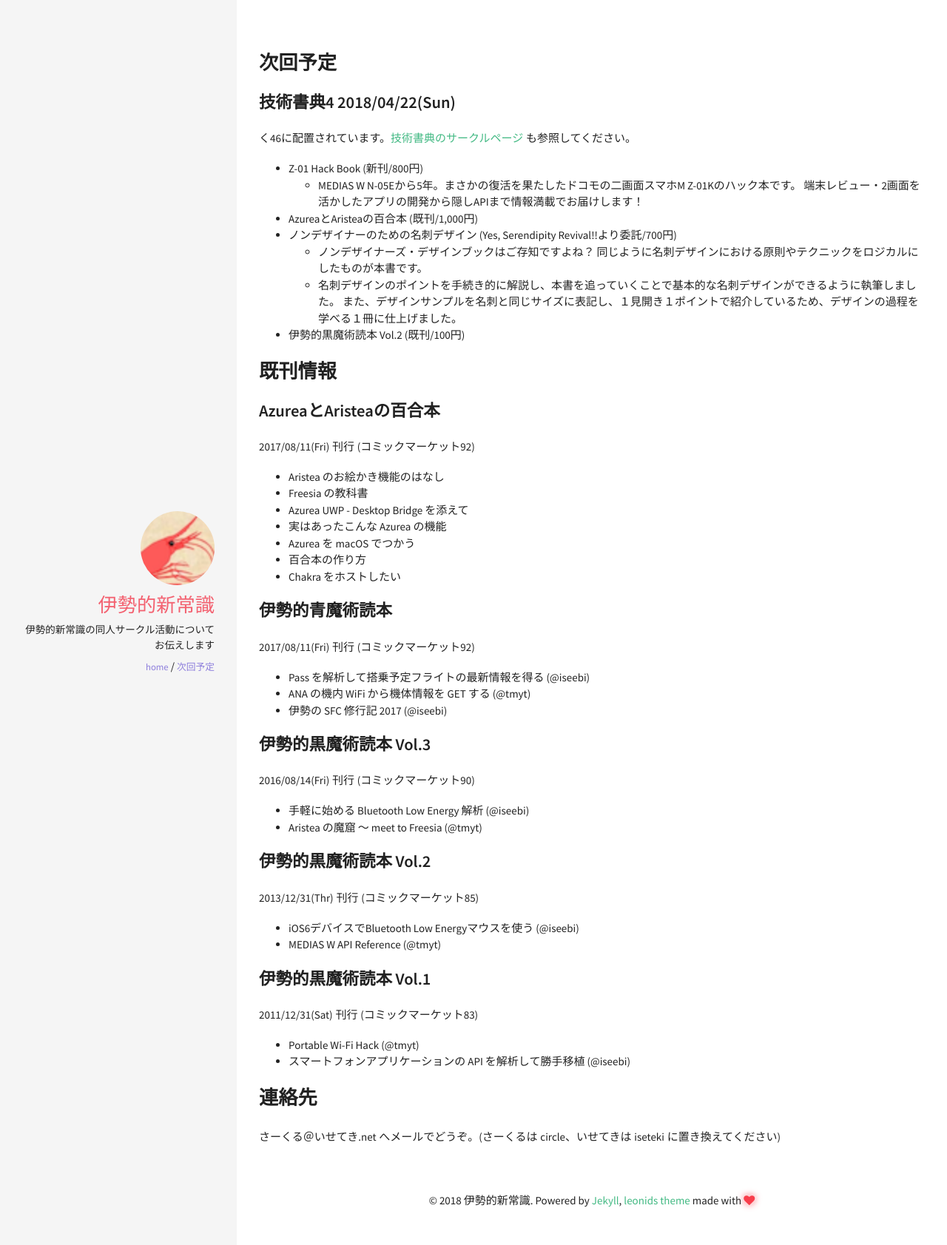
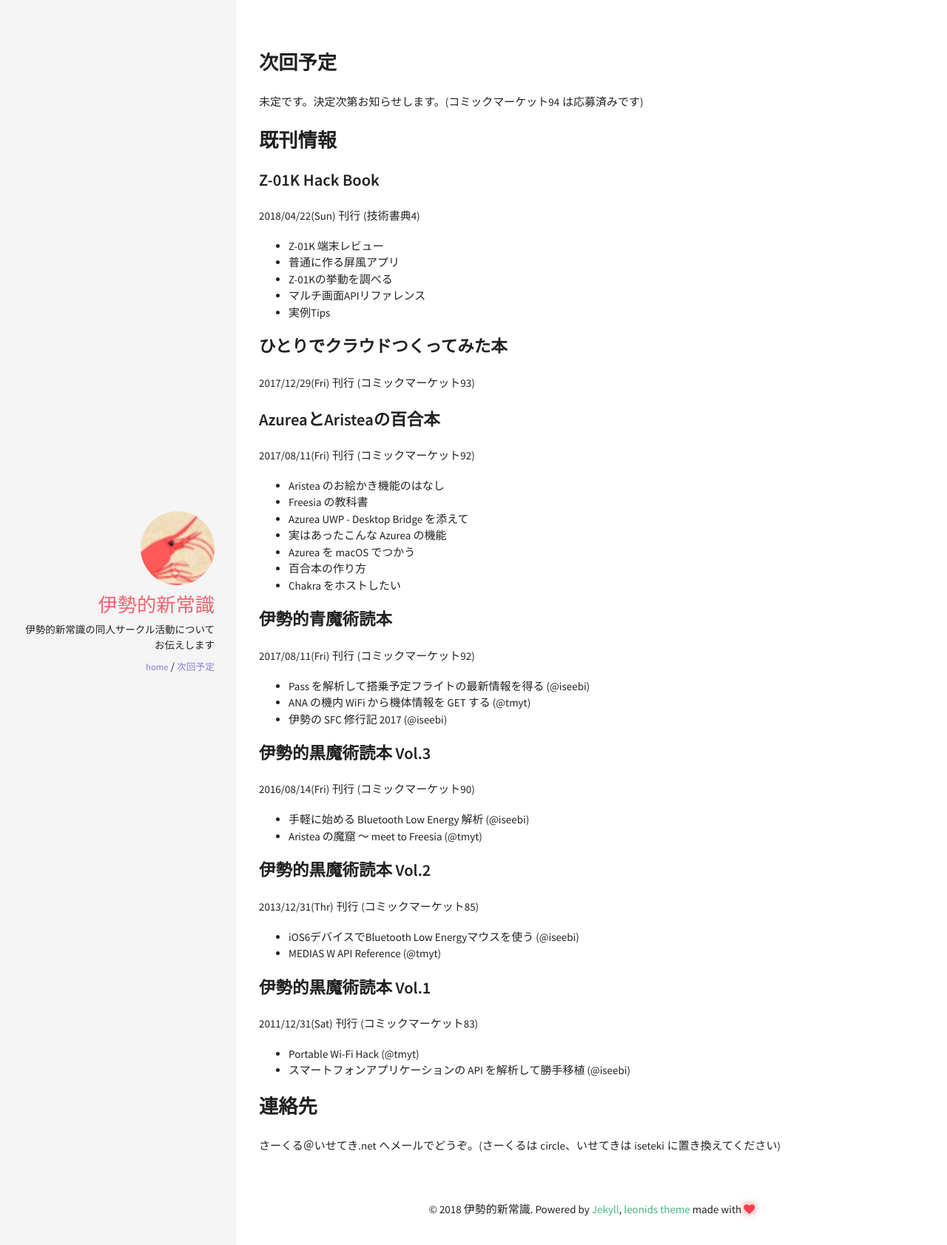
Before and after one commit to iseteki-circle/c.iseteki.net, a Jekyll site: the page built from index.md, in a window 1280 px wide. Shown: the top 1683 px of the page at 74% size. Built offline with Jekyll 4.4.1, drawn with Linux system fonts in a browser that asks for light colours; our own code applies the rules of GitHub Pages for plain Markdown files.

Commit message:
update after tbf4

```diff
--- a/index.md
+++ b/index.md
@@ -4,19 +4,23 @@ layout: default
 
 ## 次回予定
 
-### 技術書典4 2018/04/22(Sun)
-
-く46に配置されています。[技術書典のサークルページ](https://techbookfest.org/event/tbf04/circle/18260006) も参照してください。
-
-- Z-01 Hack Book (新刊/800円)
-    - MEDIAS W N-05Eから5年。まさかの復活を果たしたドコモの二画面スマホM Z-01Kのハック本です。 端末レビュー・2画面を活かしたアプリの開発から隠しAPIまで情報満載でお届けします！
-- AzureaとAristeaの百合本 (既刊/1,000円)
-- ノンデザイナーのための名刺デザイン (Yes, Serendipity Revival!!より委託/700円)
-    - ノンデザイナーズ・デザインブックはご存知ですよね？ 同じように名刺デザインにおける原則やテクニックをロジカルにしたものが本書です。
-    - 名刺デザインのポイントを手続き的に解説し、本書を追っていくことで基本的な名刺デザインができるように執筆しました。 また、デザインサンプルを名刺と同じサイズに表記し、１見開き１ポイントで紹介しているため、デザインの過程を学べる１冊に仕上げました。
-- 伊勢的黒魔術読本 Vol.2 (既刊/100円)
+未定です。決定次第お知らせします。(コミックマーケット94 は応募済みです)
 
 ## 既刊情報
+
+### Z-01K Hack Book
+
+2018/04/22(Sun) 刊行 (技術書典4)
+
+- Z-01K 端末レビュー
+- 普通に作る屏風アプリ
+- Z-01Kの挙動を調べる
+- マルチ画面APIリファレンス
+- 実例Tips
+
+### ひとりでクラウドつくってみた本
+
+2017/12/29(Fri) 刊行 (コミックマーケット93)
 
 ### AzureaとAristeaの百合本
 
```
